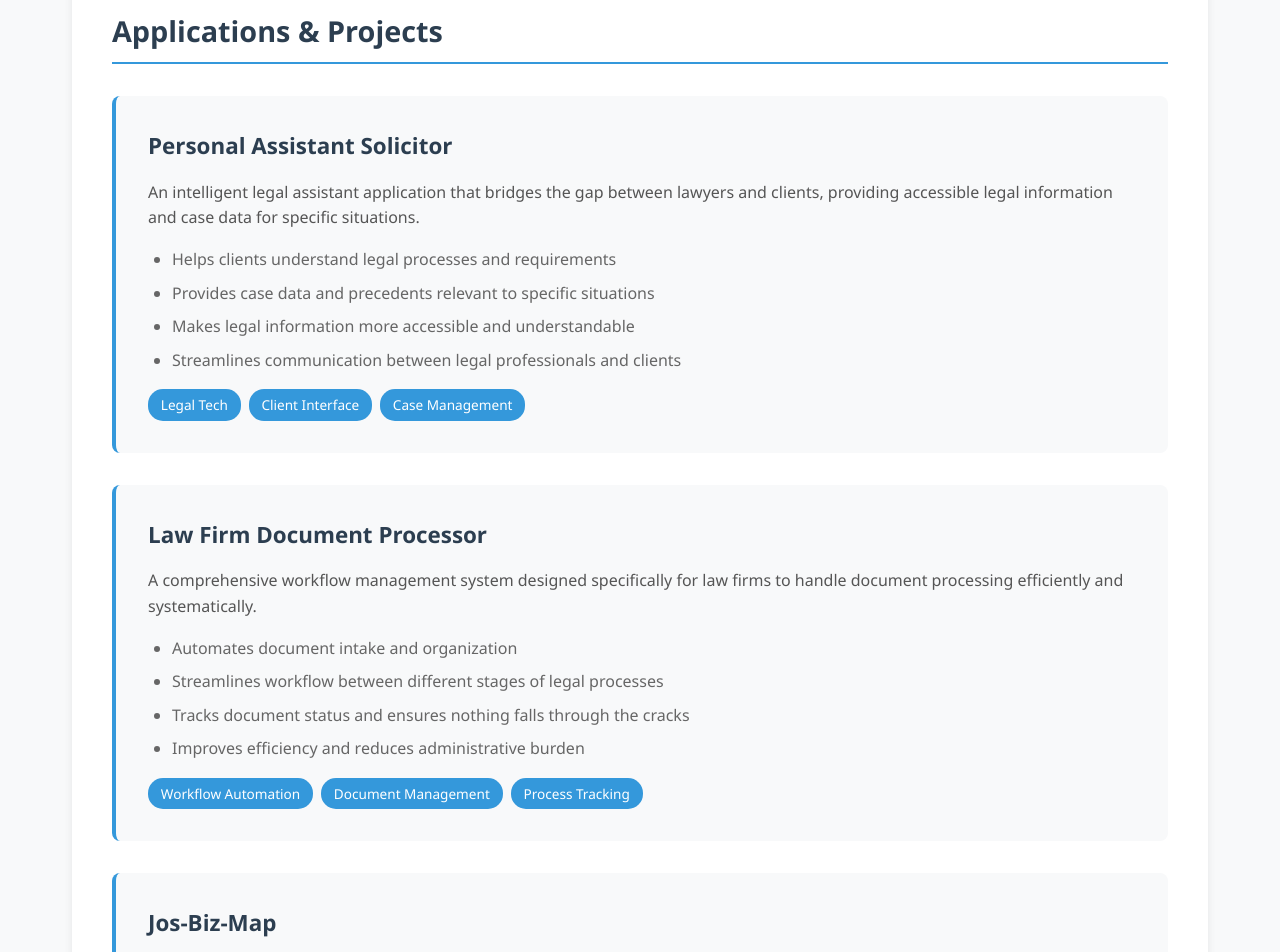
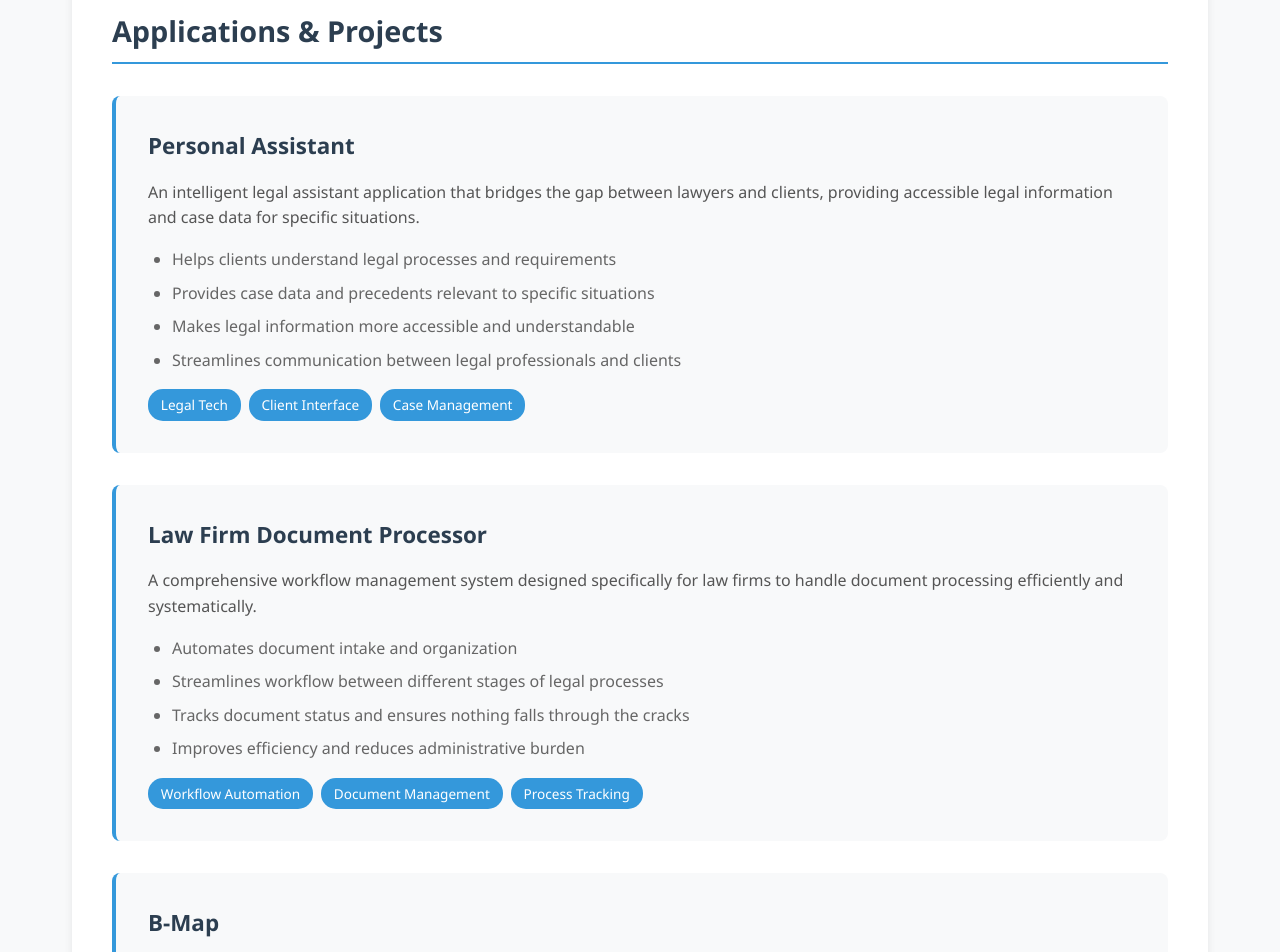
Before and after one commit to Mac10888/raycecildupont-ng, a plain HTML site: page index.html in a window 1280 px wide. Shown: the part 500-1452 px from the top of the page. Drawn offline with Linux system fonts and the light colour scheme.

Commit message:
Update project titles in index.html

```diff
--- a/index.html
+++ b/index.html
@@ -226,7 +226,7 @@
 
             <div class="portfolio-grid">
                 <div class="portfolio-item">
-                    <h3>Personal Assistant Solicitor</h3>
+                    <h3>Personal Assistant</h3>
                     <p>An intelligent legal assistant application that bridges the gap between lawyers and clients, providing accessible legal information and case data for specific situations.</p>
                     <ul class="features">
                         <li>Helps clients understand legal processes and requirements</li>
@@ -258,7 +258,7 @@
                 </div>
 
                 <div class="portfolio-item">
-                    <h3>Jos-Biz-Map</h3>
+                    <h3>B-Map</h3>
                     <p>An interactive business directory and mapping application for Jos, featuring pinned locations of actual businesses with detailed information about each establishment.</p>
                     <ul class="features">
                         <li>Visual map interface showing businesses across Jos</li>
```
